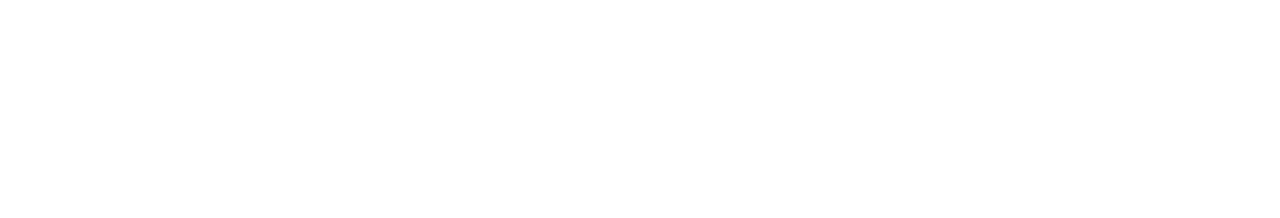
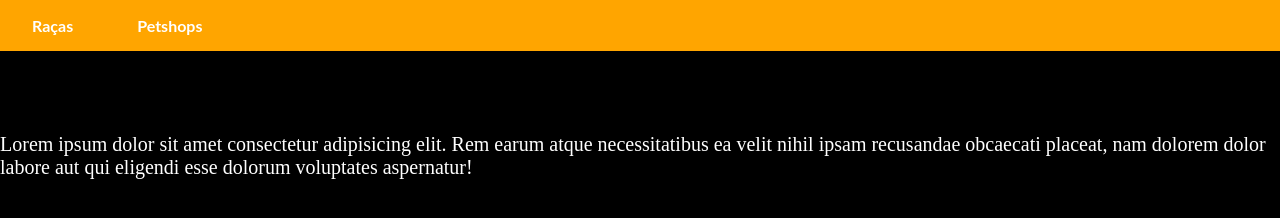
Before and after one commit to almeidagiovanna/wikipet, a plain HTML site: page index.html in a window 1280 px wide. Drawn offline with Linux system fonts and the light colour scheme.

Commit message:
Add files via upload

```diff
--- a/index.html
+++ b/index.html
@@ -8,6 +8,15 @@
     <title>Wikipets</title>
 </head>
 <body>
-
+    <header>
+        <nav>
+            <ul>
+                <li><a href="raças.html">Raças</a></li>
+                <li><a href="petshops.html">Petshops</a></li>
+            </ul>
+        </nav>
+    </header>
+    <h1>Sobre Nós</h1>
+    <p>Lorem ipsum dolor sit amet consectetur adipisicing elit. Rem earum atque necessitatibus ea velit nihil ipsam recusandae obcaecati placeat, nam dolorem dolor labore aut qui eligendi esse dolorum voluptates aspernatur!</p>
 </body>
 </html>
--- a/style.css
+++ b/style.css
@@ -0,0 +1,38 @@
+body{
+    font-family: 'Lato', sans-serif;
+    margin: 0;
+    padding: 0;
+    background-color: black;
+}
+
+nav ul{
+    list-style-type: none;
+    margin: 0;
+    padding: 0;
+    display: flex;
+    background-color: orange;
+}
+
+nav ul li {
+    margin: 0 1em;
+}
+
+nav ul li a {
+    color: white;
+    text-decoration: none;
+    font-weight: bold;
+    padding: 1em;
+    display: block;
+}
+
+nav ul li a:hover {
+    background-color: #444;
+}
+
+
+p {
+    font-family: "Times New Roman", Times, serif;
+    font-size: 20px;
+    text-align: justify center;
+    color: white;
+}
```
Also changed, not shown: petshops.html (added, +12 -0 lines), raças.html (added, +12 -0 lines), pet-logo-full.png (added).
